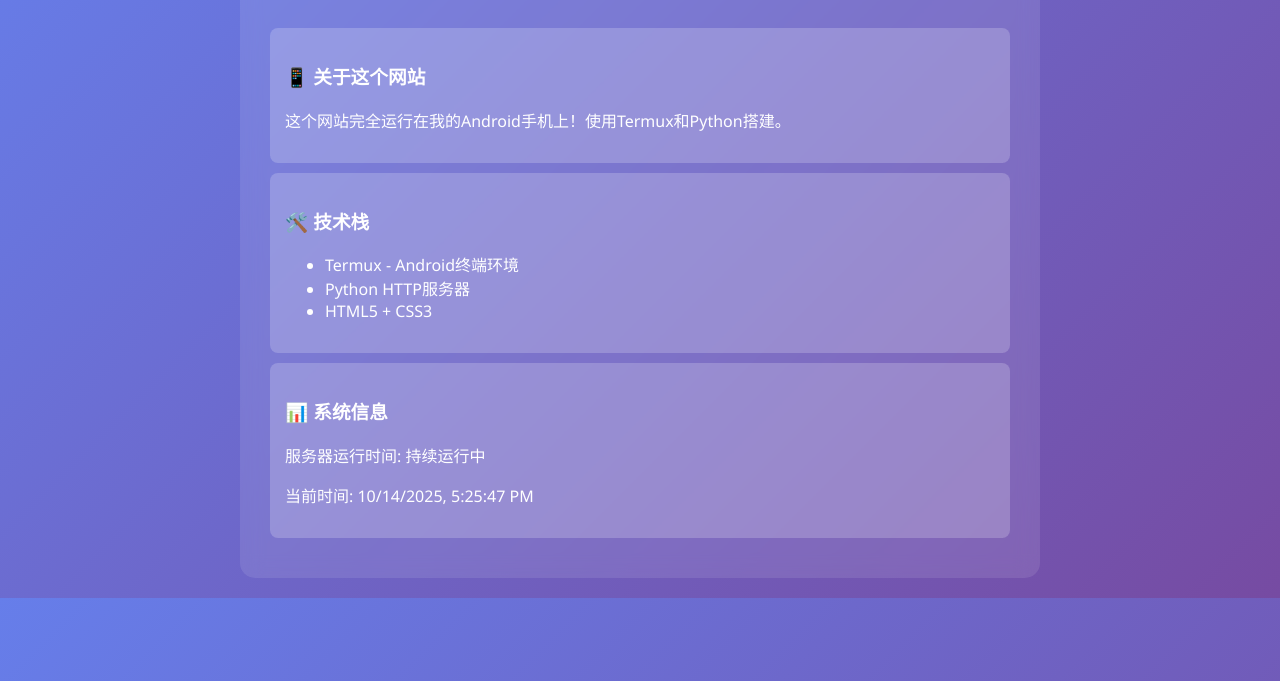
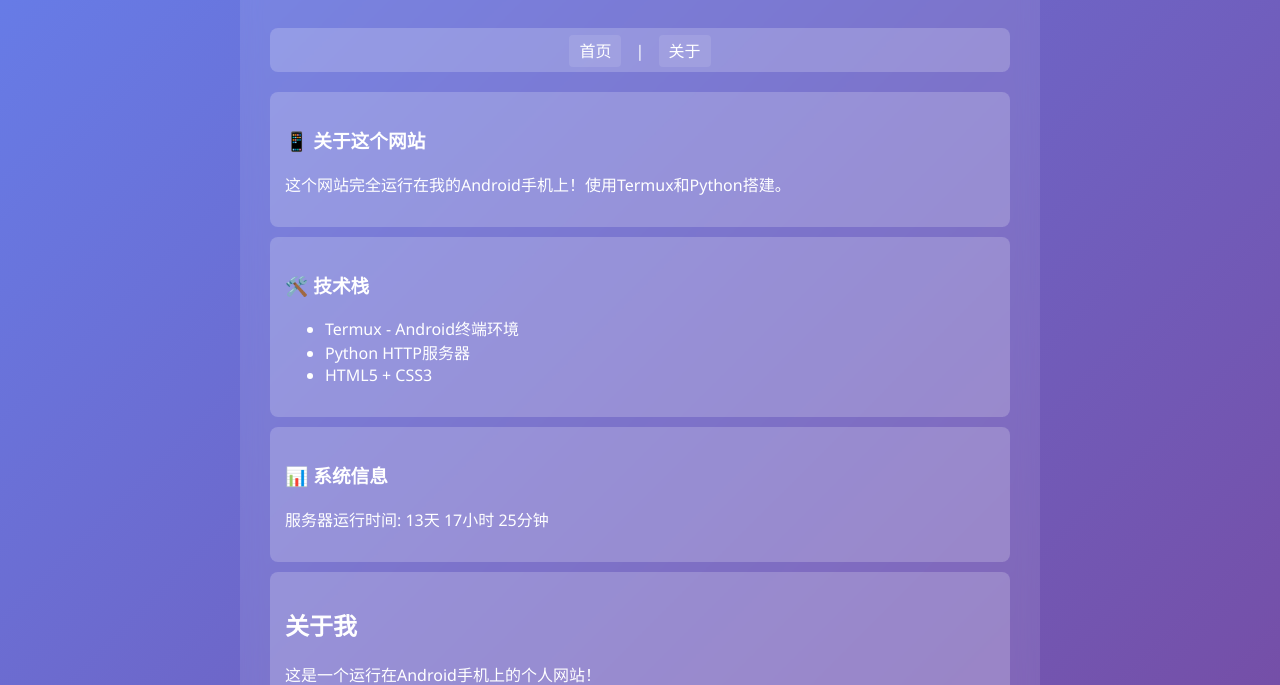
Before and after one commit to wolf381147-tech/termux-server, a website: page termux-projects/my-website/index.html in a window 1280 px wide. Shown: the part 119-804 px from the top of the page. Drawn offline with Linux system fonts and the light colour scheme.

Commit message:
优化网站结构：合并HTML文件，简化目录结构

```diff
--- a/termux-projects/my-website/index.html
+++ b/termux-projects/my-website/index.html
@@ -29,11 +29,36 @@
             margin: 10px 0;
             border-radius: 8px;
         }
+        .nav {
+            background: rgba(255,255,255,0.2);
+            padding: 10px;
+            margin-bottom: 20px;
+            border-radius: 8px;
+            text-align: center;
+        }
+        .nav a {
+            color: white;
+            text-decoration: none;
+            margin: 0 10px;
+            padding: 5px 10px;
+            border-radius: 4px;
+            background: rgba(255,255,255,0.1);
+        }
+        .nav a:hover {
+            background: rgba(255,255,255,0.3);
+        }
     </style>
 </head>
 <body>
     <div class="container">
         <h1>🚀 我的手机个人网站</h1>
+
+        <div class="nav">
+            <a href="#home">首页</a> |
+            <a href="#about">关于</a>
+        </div>
+
+        <div id="home">
             <div class="card">
                 <h3>📱 关于这个网站</h3>
                 <p>这个网站完全运行在我的Android手机上！使用Termux和Python搭建。</p>
@@ -49,15 +74,37 @@
             <div class="card">
                 <h3>📊 系统信息</h3>
                 <p>服务器运行时间: <span id="uptime">计算中...</span></p>
-            <p>当前时间: <span id="currentTime"></span></p>
+            </div>
+        </div>
+
+        <div id="about">
+            <div class="card">
+                <h2>关于我</h2>
+                <p>这是一个运行在Android手机上的个人网站！</p>
+                <p>使用Termux搭建，展示了手机也能成为Web服务器。</p>
+                <p>通过这个项目，我证明了移动设备也可以作为功能完整的服务器环境运行。</p>
+            </div>
         </div>
     </div>
 
     <script>
-        document.getElementById('currentTime').textContent = new Date().toLocaleString();
-        setTimeout(() => {
-            document.getElementById('uptime').textContent = '持续运行中';
-        }, 1000);
+        // 简单的运行时间计算
+        function updateUptime() {
+            const startTime = new Date('2025-01-01T00:00:00');
+            const now = new Date();
+            const diff = new Date(now - startTime);
+            const days = diff.getUTCDate() - 1;
+            const hours = diff.getUTCHours();
+            const minutes = diff.getUTCMinutes();
+
+            document.getElementById('uptime').textContent =
+                `${days}天 ${hours}小时 ${minutes}分钟`;
+        }
+
+        // 页面加载时更新运行时间
+        updateUptime();
+        // 每分钟更新一次
+        setInterval(updateUptime, 60000);
     </script>
 </body>
 </html>
```
Also changed, not shown: termux-projects/docs/project-structure.md (+0 -3 lines), termux-projects/my-website/about.html (deleted, +0 -22 lines). Lines whose indentation alone changed are shown as unchanged.
